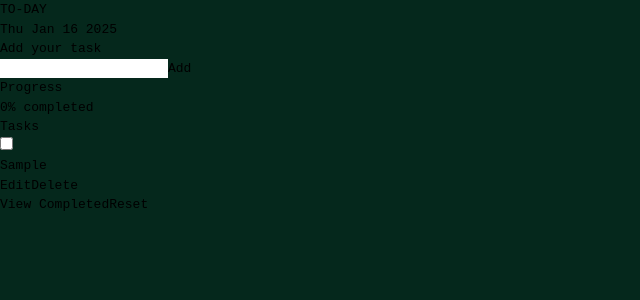
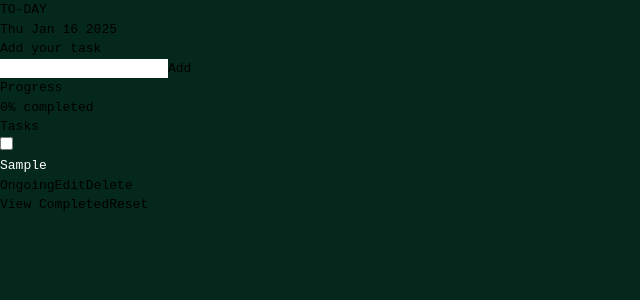
Before and after one commit to aayushiie/to-day, a React (Vite) app: page / in a window 1280 px wide. Both pictures are taken after typing "Sample" into the empty fields and a click on the button "Add". Shown: the top 300 px of the page, without its empty margins (0-640 px from the left). Built offline with nearby package versions, Linux system fonts and the light colour scheme.

Commit message:
added ongoing button

```diff
--- a/src/components/ToDo.jsx
+++ b/src/components/ToDo.jsx
@@ -6,6 +6,7 @@ const AddToDo = () => {
   const [todo, setTodo] = useState('')
   const [todos, setTodos] = useState([])
   const [showFinished, setshowFinished] = useState(false)
+  const [ongoingTask, setOngoingTask] = useState(null);
 
   useEffect(() => {
     let todoString = localStorage.getItem('todos');
@@ -35,6 +36,11 @@ const AddToDo = () => {
     setTodos(newTodos);
     savetoLocalStorage();
   };
+
+  const handleOngoing = (id) => {
+    setOngoingTask(id);
+  };
+
 
   const handleDelete = (e, id) => {
     let newTodos = todos.filter((item) => {
@@ -68,8 +74,6 @@ const AddToDo = () => {
     savetoLocalStorage();
   };
 
-
-
   const completedCount = todos.filter((item) => item.isCompleted).length;
   const progressPercentage =
     todos.length === 0 ? 0 : Math.round((completedCount / todos.length) * 100);
@@ -80,13 +84,13 @@ const AddToDo = () => {
         <h2 className="pb-2 pt-4 px-2 underline text-lg">Add your task</h2>
         <input
           onChange={handleChange}
+          value={todo}
+          type="text"
           onKeyDown={(e) => {
             if (e.key === "Enter") {
               handleAdd();
             }
           }}
-          value={todo}
-          type="text"
           className="bg-[#4e6760] border-b-2 mx-2 pt-2 px-2 text-black border-[#0f0e17] w-auto focus:outline-none"
         />
         <button
@@ -137,10 +141,21 @@ const AddToDo = () => {
                         ? "line-through border-b-[1.5px] border-[#0f0e17] w-full mx-2 text-[#fffffe] mt-2 sm:mt-0"
                         : "border-b-[1.5px] border-[#0f0e17] w-full mx-2 text-[#fffffe] mt-2 sm:mt-0"
                     }
+                    style={{
+                      color: ongoingTask === item.id ? '#f4a261' : '#fffffe',
+                      fontWeight: ongoingTask === item.id ? 'bold' : 'normal'
+                    }}
                   >
                     {item.todo}
                   </div>
+
                   <div className="buttons my-2 flex">
+                    <button
+                      onClick={() => handleOngoing(item.id)}
+                      className="bg-[#253a40] text-[#fffffe] border-2 rounded-lg border-[#0f0e17] shadow-md mx-2 py-1 px-4 font-bold hover:shadow-[#fffffe] hover:shadow-2xl hover:transition-shadow"
+                    >
+                      Ongoing
+                    </button>
                     <button
                       onClick={(e) => {
                         handleEdit(e, item.id);
```
